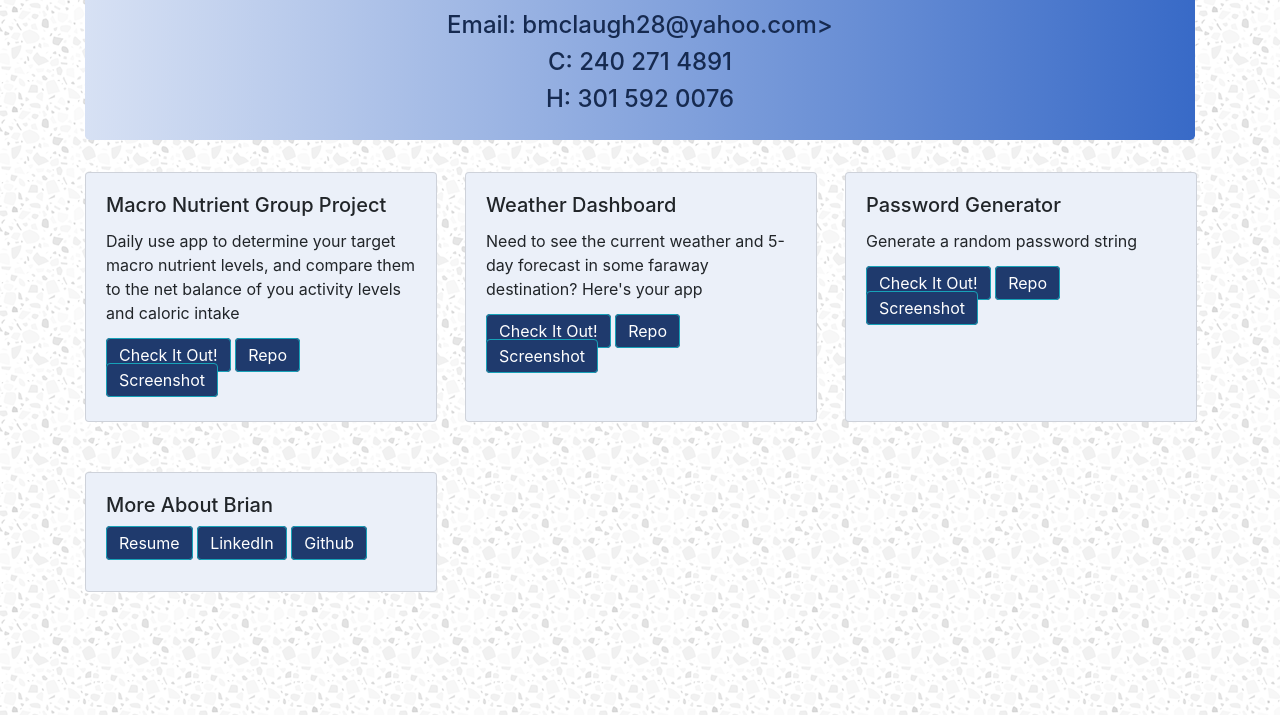
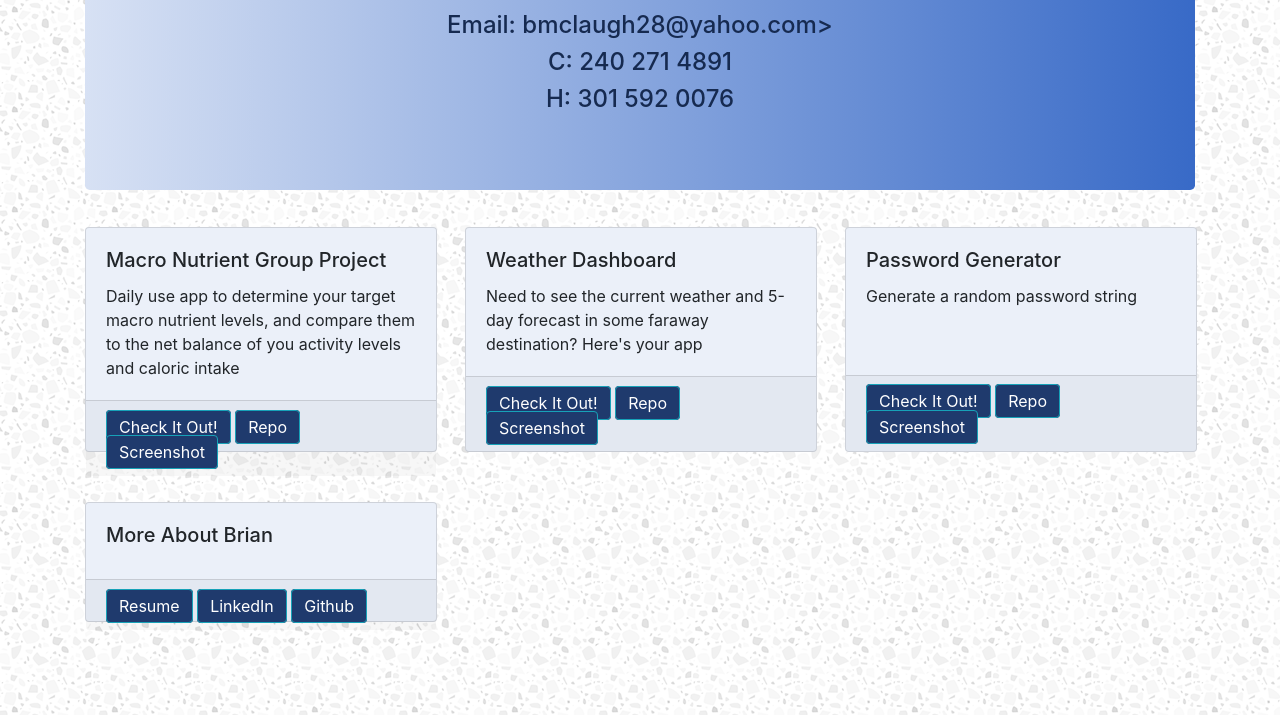
Before and after one commit to bmclaugh28GH/Brian_McLaughlin_Portfolio, a plain HTML site: page index.html in a window 1280 px wide. Shown: the part 85-800 px from the top of the page. Drawn offline with nearby package versions, Linux system fonts and the light colour scheme.

Commit message:
card footers

```diff
--- a/assets/css/style.css
+++ b/assets/css/style.css
@@ -3,14 +3,15 @@ body {
 }
 .jumbotron{
    color: #162a50;
-   height:225px;
+   height:275px;
    padding-top:25px;
    padding-bottom: 25px;
    /*background-image: url('../../assets/img/nature-q-g-640-480-2.jpg');*/
    background-image: linear-gradient(to right, #d7e1f4 , #386ac7);
 }
 .card{
-   height:250px;
+   margin-top:5px;
+   height:225px;
    background-color:#ebf0f9;
 }
 .btn{
--- a/index.html
+++ b/index.html
@@ -64,6 +64,8 @@
                <div class="card-body">
                   <h5 class="card-title">Macro Nutrient Group Project</h5>
                   <p class="card-text">Daily use app to determine your target macro nutrient levels, and compare them to the net balance of you activity levels and caloric intake</p>
+               </div>
+               <div class="card-footer">
                   <a href="https://kjenkins5678.github.io/fitness-app/" class="btn btn-info" target="_blank">Check It Out!</a>
                   <a href="https://github.com/kjenkins5678/fitness-app" class="btn btn-info" target="_blank">Repo</a>
                   <a href="./assets/docs/fitnessAppScreenshot.png" class="btn btn-info" target="_blank">Screenshot</a>
@@ -77,6 +79,8 @@
                <div class="card-body">
                   <h5 class="card-title">Weather Dashboard</h5>
                   <p class="card-text">Need to see the current weather and 5-day forecast in some faraway destination? Here's your app</p>
+               </div>
+               <div class="card-footer">
                   <a href="https://bmclaugh28gh.github.io/Weather-Dashboard/" class="btn btn-info" target="_blank">Check It Out!</a>
                   <a href="https://github.com/bmclaugh28GH/Weather-Dashboard" class="btn btn-info" target="_blank">Repo</a>
                   <a href="./assets/docs/weatherDashboardScreenshot.png" class="btn btn-info" target="_blank">Screenshot</a>
@@ -90,6 +94,8 @@
                <div class="card-body">
                   <h5 class="card-title">Password Generator</h5>
                   <p class="card-text">Generate a random password string</p>
+               </div>
+               <div class="card-footer">
                   <a href="https://bmclaugh28gh.github.io/Password-Generator/" class="btn btn-info" target="_blank">Check It Out!</a>
                   <a href="https://github.com/bmclaugh28GH/Password-Generator" class="btn btn-info" target="_blank">Repo</a>
                   <a href="./assets/docs/passwordGeneratorScreenshot.png" class="btn btn-info" target="_blank">Screenshot</a>
@@ -106,6 +112,8 @@
                <!--<img src="..." class="card-img-top" alt="...">-->
                <div class="card-body">
                   <h5 class="card-title">More About Brian</h5>
+               </div>
+               <div class="card-footer">
                   <a href="./assets/docs/Brian_McLaughlin_Resume.pdf" class="btn btn-info" target="_blank">Resume</a>
                   <a href="http://www.linkedin.com/in/brian-mclaughlin-16676a4" class="btn btn-info" target="_blank">LinkedIn</a>
                   <a href="http://www.github.com/bmclaugh28gh" class="btn btn-info" target="_blank">Github</a>
```
